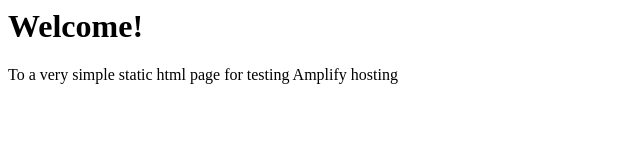
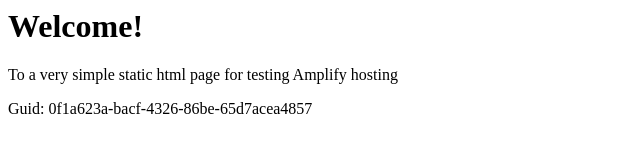
Before and after one commit to aws-aemilia-cmh/Github-PR-Commit-Integration-Test-DoNotTouch-v0-preprod-us-east-2, a website: page src/index.html in a window 1280 px wide. Shown: the whole page, without its empty margins (0-640 px from the left). Drawn offline with Linux system fonts and the light colour scheme.

Commit message:
commit from integ tests

```diff
--- a/src/index.html
+++ b/src/index.html
@@ -1,3 +1,5 @@
+
+
 <html lang="en">
 
 <head>
@@ -10,6 +12,6 @@
 <body>
     <h1>Welcome!</h1>
     <p>To a very simple static html page for testing Amplify hosting</p>
-</body>
+    <p>Guid: 0f1a623a-bacf-4326-86be-65d7acea4857</p></body>
 
 </html>
```
